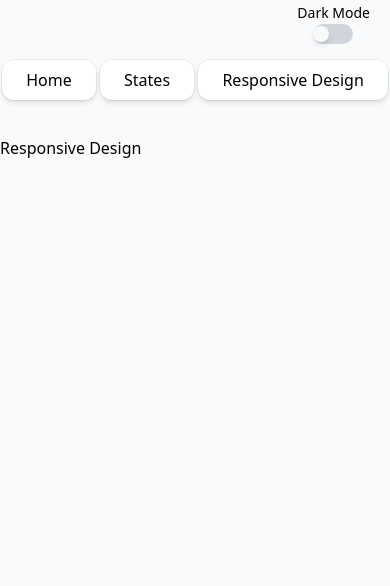
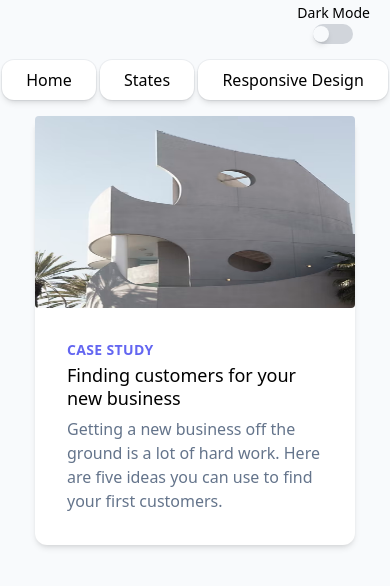
Before and after one commit to mflavin/v3tw, a Vue app: page /coreconcepts/responsive-design in a window 390 px wide. Shown: the top 586 px of the page. Built offline with nearby package versions, Linux system fonts and the light colour scheme.

Commit message:
Add responsive section

```diff
--- a/src/index.css
+++ b/src/index.css
@@ -14,7 +14,7 @@
 }
 
 .rounded-card {
-  @apply mx-auto max-w-xs rounded-xl bg-white shadow-md dark:bg-slate-900;
+  @apply mx-auto max-w-xs rounded-xl bg-white shadow-md dark:bg-slate-900 md:max-w-2xl;
 }
 
 .toast-card {
--- a/src/views/CoreConcepts/ResponsiveDesign.vue
+++ b/src/views/CoreConcepts/ResponsiveDesign.vue
@@ -1,5 +1,47 @@
 <template>
-  <main class="pt-5">Responsive Design</main>
+  <div class="rounded-card md:max-w-2xl">
+    <div class="md:flex">
+      <div class="md:shrink-0">
+        <img
+          class="
+            h-48
+            w-full
+            rounded
+            object-fill
+            md:h-full md:w-48 md:object-cover
+          "
+          src="/img/art.png"
+          alt="Logo"
+        />
+      </div>
+      <div class="p-8">
+        <div
+          class="text-sm font-semibold uppercase tracking-wide text-indigo-500"
+        >
+          Case study
+        </div>
+        <a
+          href="#"
+          class="
+            mt-1
+            block
+            text-lg
+            font-medium
+            leading-tight
+            text-black
+            hover:underline
+            dark:text-white
+          "
+        >
+          Finding customers for your new business
+        </a>
+        <p class="mt-2 text-slate-500 dark:text-slate-300">
+          Getting a new business off the ground is a lot of hard work. Here are
+          five ideas you can use to find your first customers.
+        </p>
+      </div>
+    </div>
+  </div>
 </template>
 
 <script>
--- a/src/views/CoreConcepts/States.vue
+++ b/src/views/CoreConcepts/States.vue
@@ -201,7 +201,7 @@
       </p>
     </div>
 
-    <div class="mx-auto max-w-xs py-8">
+    <div class="mx-auto max-w-xs py-8 md:max-w-2xl">
       <details
         class="
           group
```
Also changed, not shown: public/img/art.png (added).
